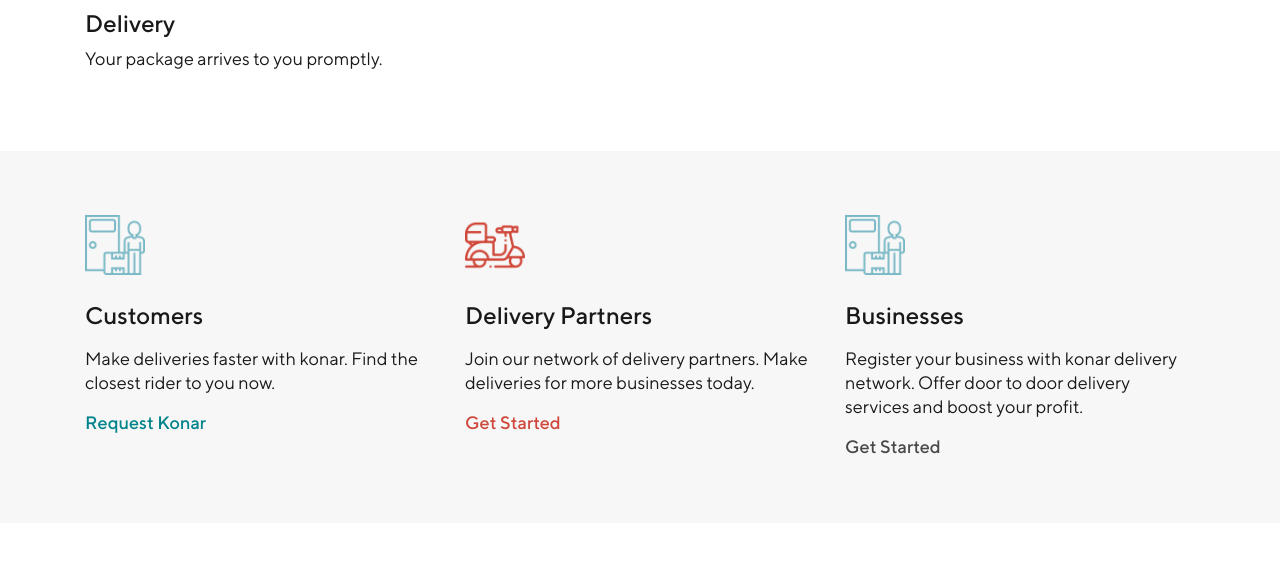
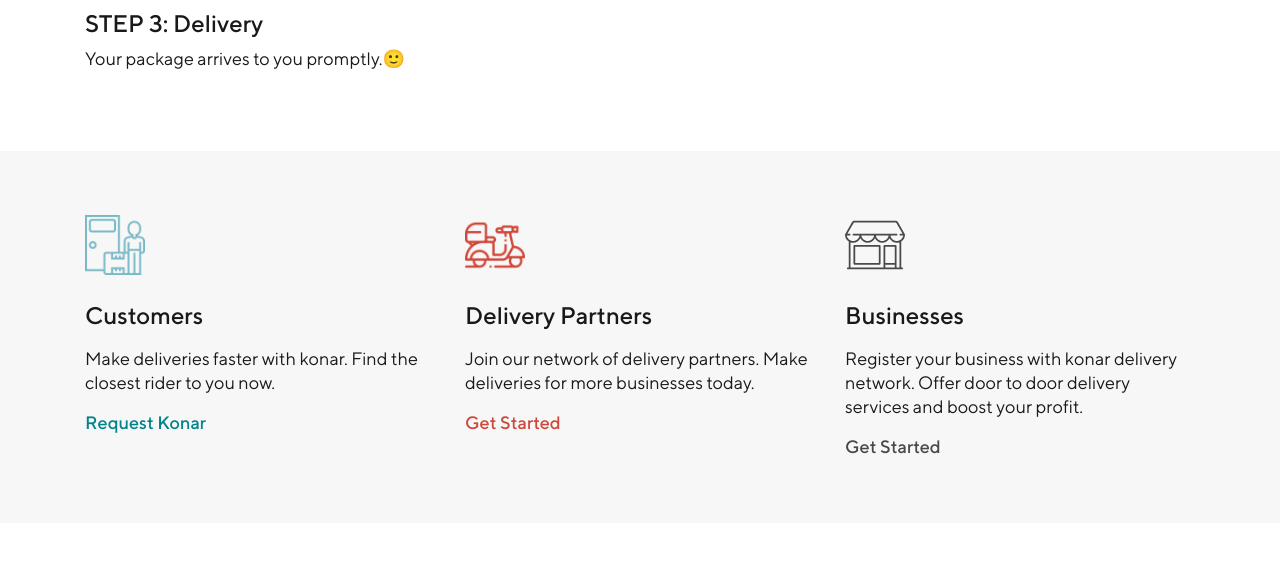
Before and after one commit to genral-walker/Konar.ng, a PHP site: page / in a window 1280 px wide. Shown: the part 2653-3216 px from the top of the page. Run offline with PHP 8.4, Linux system fonts and the light colour scheme; some libraries are stand-ins or nearby versions; some web fonts are replaced.

Commit message:
finish redress

```diff
--- a/css/style.css
+++ b/css/style.css
@@ -696,6 +696,10 @@ svg#Layer_1 {
   border-radius: 0 40px 0 0;
 }
 
+.enquire button {
+  width: 30%;
+}
+
 @media (max-width: 1350px) {
   .intro img {
     width: 14rem;
@@ -956,6 +960,9 @@ svg#Layer_1 {
   .enquire .sub-heading::after {
     left: 38%;
   }
+  .enquire button {
+    width: 37%;
+  }
 
 }
 
@@ -990,11 +997,17 @@ svg#Layer_1 {
   .step-1 img {
     height: 14rem;
   }
+  .enquire button {
+    width: 40%;
+  }
 }
 
 @media (max-width: 350px) {
   .intro img {
     height: 11rem;
+  }
+  .enquire button {
+    width: 45%;
   }
 }
 
@@ -1010,4 +1023,8 @@ svg#Layer_1 {
   .step-1 img {
     height: 11.5rem;
   }
+
+  .enquire button {
+    width: 50%;
+  }
 }
--- a/index.php
+++ b/index.php
@@ -583,14 +583,14 @@
                   <img src="img/login-phone.png" alt="Step 1" loading="lazy">
                   <img src="img/map-phone.png" alt="Step 1" class="ml-4" loading="lazy">
                </div>
-               <h2 class="user-desc-title my-2">Request</h2>
-               <p class="user-desc-text">Make a Delivery request via Konar App.</p>
+               <h2 class="user-desc-title my-2">STEP 1:  Request</h2>
+               <p class="user-desc-text">Schedule a single or multiple delivery request via Konar app.</p>
             </div>
             <div class="step step-2" data-aos="fade-left" data-aos-delay="200" data-aos-anchor-placement="top-center" data-aos-duration="1300">
                <div class="img">
                   <img src="img/order-complete.png" class="image-responsive image-fluid" alt="Step 2" loading="lazy">
                </div>
-               <h2 class="user-desc-title my-2">Pick Up</h2>
+               <h2 class="user-desc-title my-2">STEP 2:  Pick Up</h2>
                <p class="user-desc-text">Closest delivery partner, picks up the order and deliver to recipient.
                   Track the movement via the app.</p>
             </div>
@@ -598,8 +598,8 @@
                <div class="img">
                   <img src="img/konar-a3.jpg" class="image-fluid" alt="Step 3" loading="lazy">
                </div>
-               <h2 class="user-desc-title my-2">Delivery</h2>
-               <p class="user-desc-text">Your package arrives to you promptly.</p>
+               <h2 class="user-desc-title my-2">STEP 3:  Delivery</h2>
+               <p class="user-desc-text">Your package arrives to you promptly.🙂</p>
             </div>
          </div>
       </div>
@@ -667,7 +667,7 @@
                </div>
                <div class="col-sm-12 col-md-4" data-aos="fade-up" data-aos-delay="400" data-aos-anchor-placement="top-center" data-aos-duration="1300">
                   <div class="user-desc-img-container">
-                     <img src="img/home-delivery.png" alt="Partner with Konar Icon" class="user-desc-img">
+                     <img src="img/shop.svg" alt="Partner with Konar Icon" class="user-desc-img">
                   </div>
                   <div class="user-desc-container">
                      <h2 class="user-desc-title">Businesses</h2>
```
